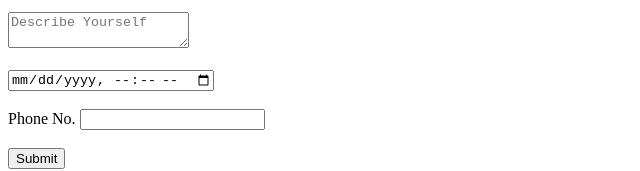
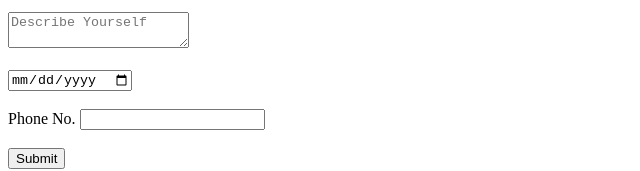
Before and after one commit to MunazaRather/HTML-A2, a plain HTML site: page index.html in a window 1280 px wide. Shown: the part 504-675 px from the top of the page, without its empty margins (0-640 px from the left). Drawn offline with Linux system fonts and the light colour scheme.

Commit message:
Update index.html

```diff
--- a/index.html
+++ b/index.html
@@ -49,7 +49,7 @@
     <textarea name="" id="" placeholder="Describe Yourself"></textarea>
     <br>
     <br>
-    <input type="datetime-local" name="" id="">
+    <input type="date" name="" id="">
     <br>
     <br>
     <label>Phone No.</label>
```
